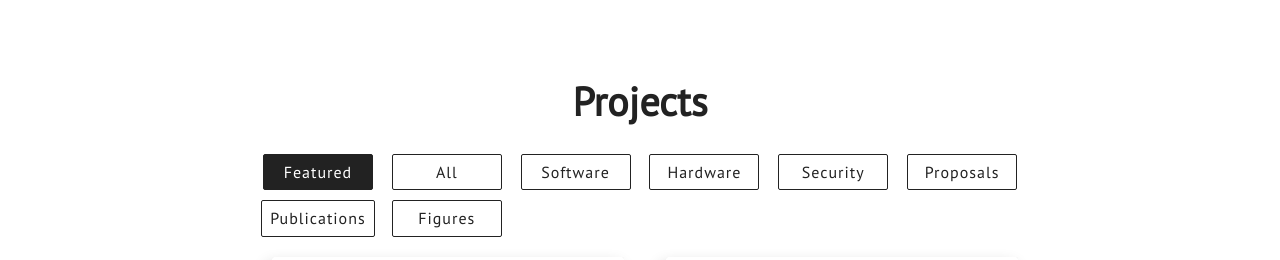
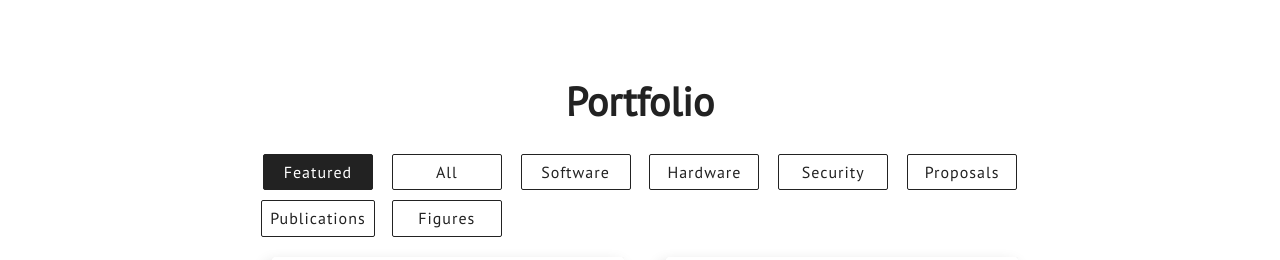
Before and after one commit to alrice12/alrice12.github.io, a Jekyll site: the page built from index.html, in a window 1280 px wide and 900 px high, scrolled down 2717 px. Shown: the part 185-445 px from the top of the window. Built offline with Jekyll 4.4.1, drawn with Linux system fonts in a browser that asks for light colours; nearby versions of some CDN libraries.

Commit message:
Update projects.html

```diff
--- a/_includes/projects.html
+++ b/_includes/projects.html
@@ -1,7 +1,7 @@
 <div class="section-wrapper">
     <section class="section projects" id="projects">
         <div class="full-width">
-            <div class="section-heading" id="featured-projects-text">Projects</div>
+            <div class="section-heading" id="featured-projects-text">Portfolio</div>
 
                 <div class="project-technologies">
 
```
